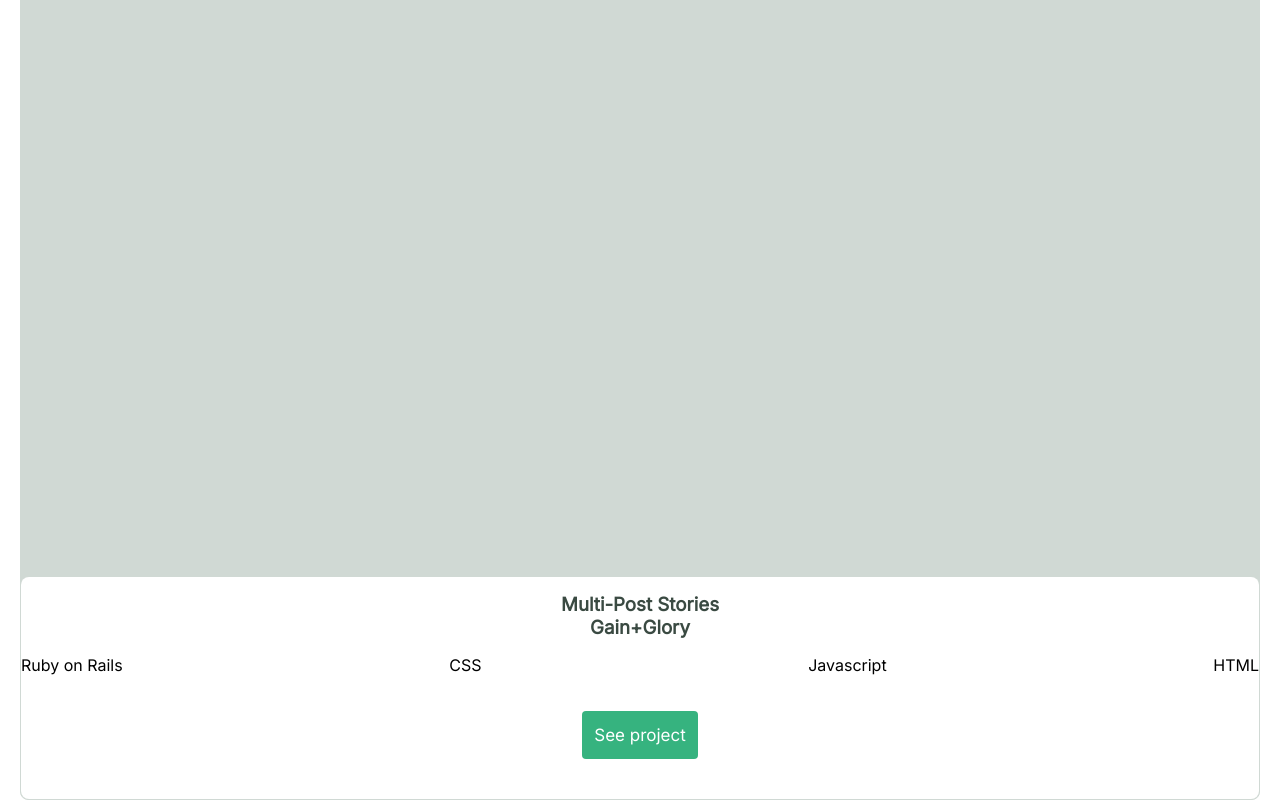
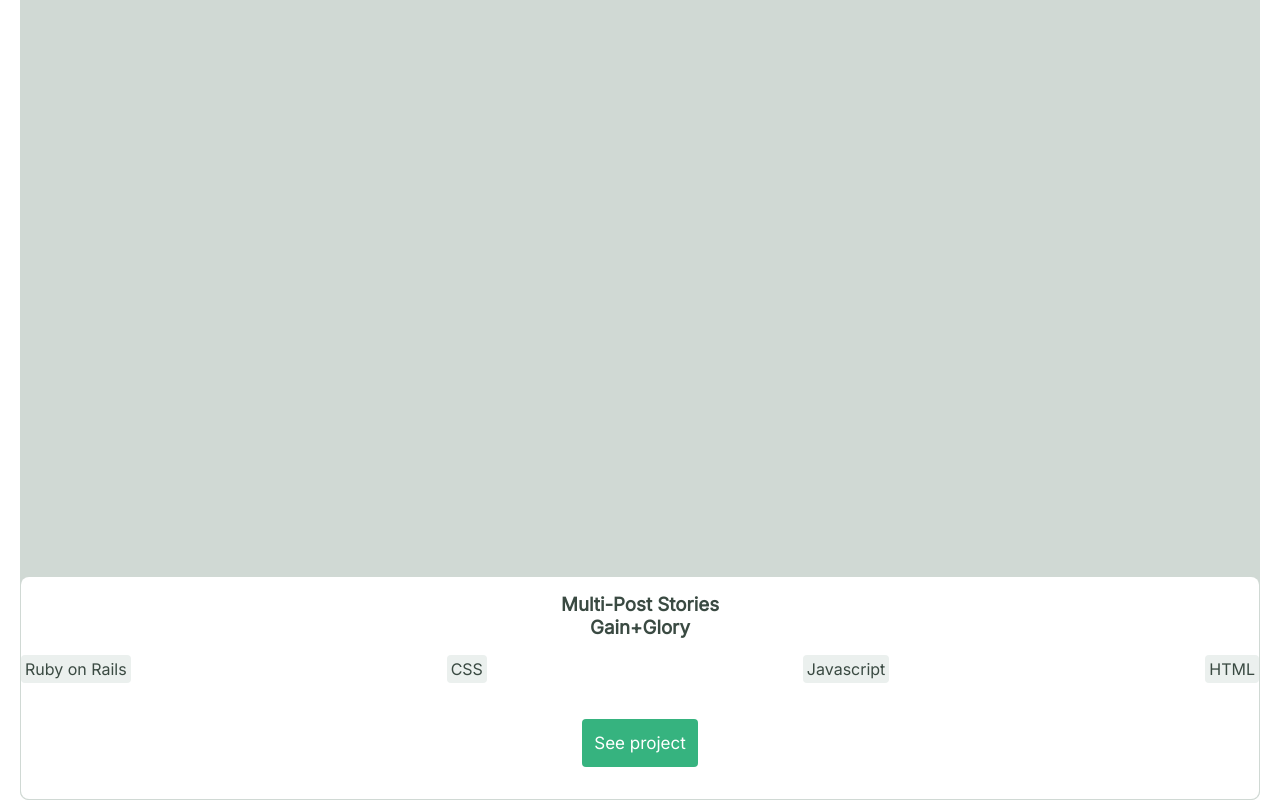
Before and after one commit to AbdulSalamAbro/portfoliowebsite, a website: page index.html in a window 1280 px wide. Shown: the part 944-1744 px from the top of the page. Drawn offline with Linux system fonts and the light colour scheme.

Commit message:
applied css on languages li elements

```diff
--- a/styles.css
+++ b/styles.css
@@ -123,6 +123,13 @@ header {
   gap: 12px;
 }
 
+.languages li {
+  background-color: #ebf0ee;
+  color: #3a4a42;
+  padding: 4px 4px;
+  border-radius: 4px;
+}
+
 .project .languages {
   padding-top: 16px;
   display: flex;
```
